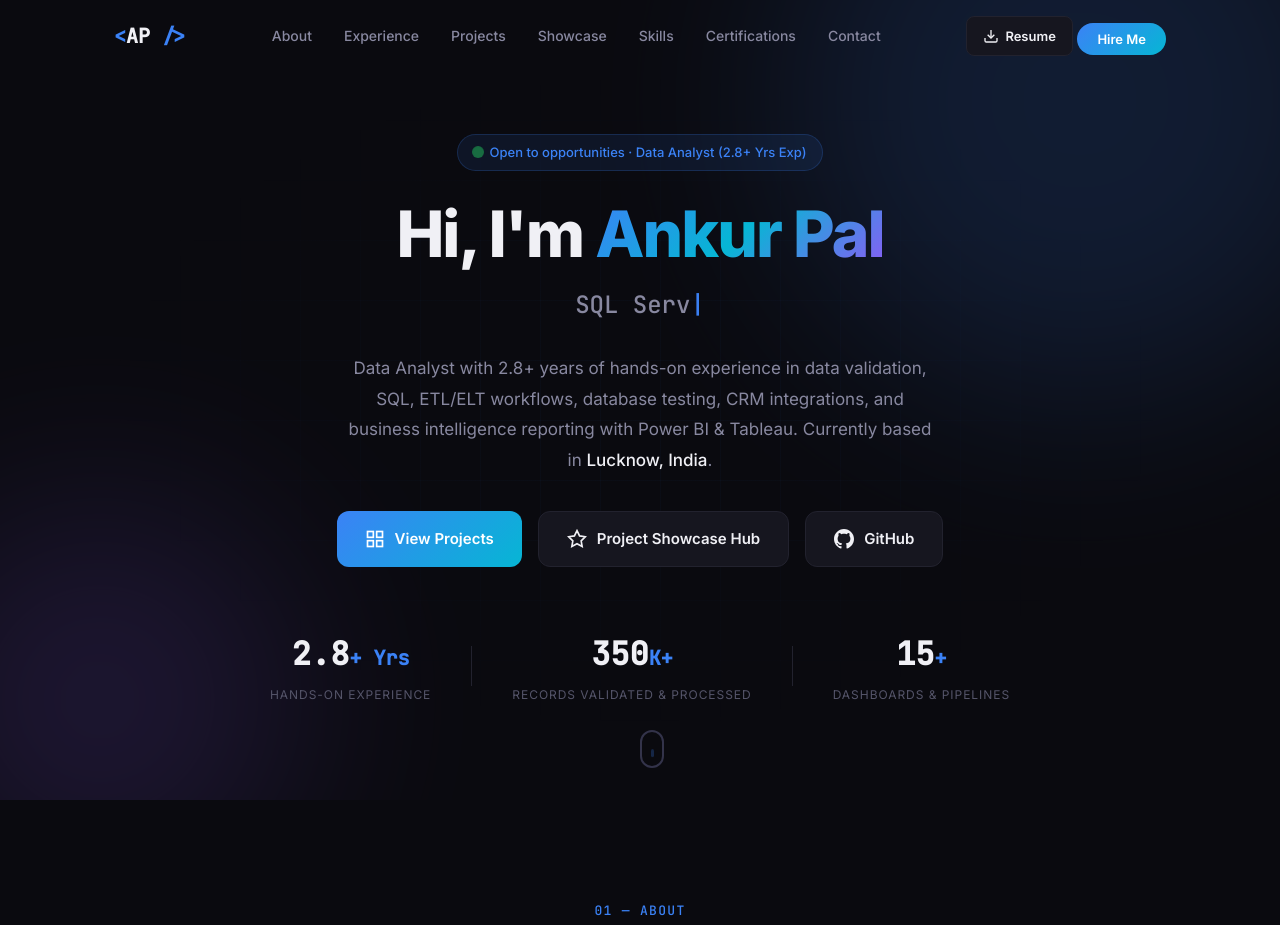
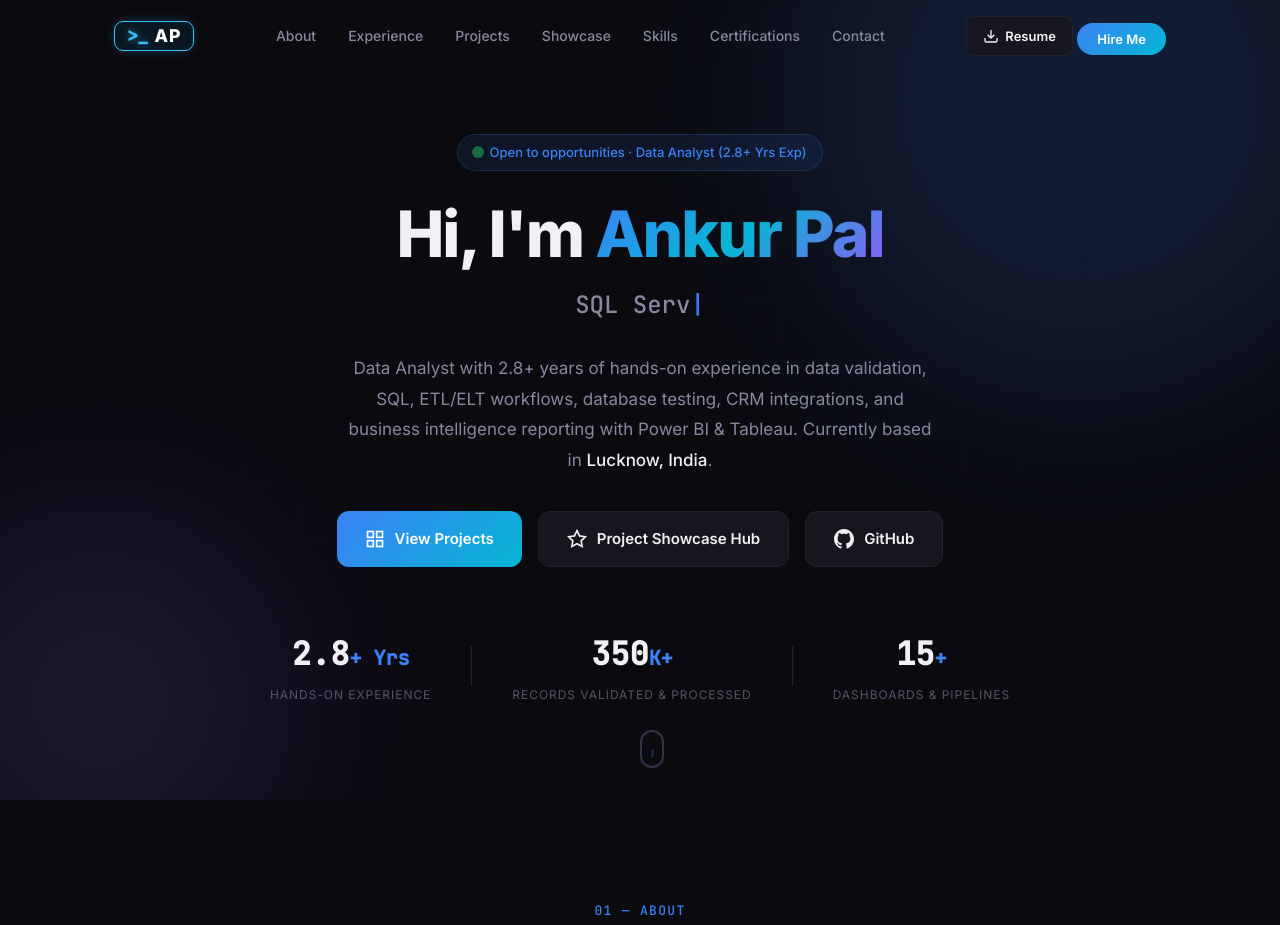
Before and after one commit to Ank-Pal/ank-pal.github.io, a plain HTML site: page index.html in a window 1280 px wide. Shown: the top 925 px of the page. Drawn offline with Linux system fonts and the light colour scheme.

Commit message:
Update navbar logo to modern terminal badge [ >_ AP ]

```diff
--- a/css/style.css
+++ b/css/style.css
@@ -101,15 +101,48 @@ img {
 }
 
 .nav-logo {
+    display: inline-flex;
+    align-items: center;
+    text-decoration: none;
+    transition: var(--transition);
+}
+
+.logo-terminal-badge {
+    display: inline-flex;
+    align-items: center;
+    gap: 7px;
+    padding: 5px 12px;
+    background: rgba(14, 165, 233, 0.08);
+    border: 1.5px solid #38bdf8;
+    border-radius: 9px;
+    box-shadow: 0 0 12px rgba(56, 189, 248, 0.2), inset 0 0 8px rgba(56, 189, 248, 0.06);
+    transition: all 0.25s cubic-bezier(0.4, 0, 0.2, 1);
+}
+
+.nav-logo:hover .logo-terminal-badge {
+    background: rgba(14, 165, 233, 0.16);
+    border-color: #7dd3fc;
+    box-shadow: 0 0 20px rgba(56, 189, 248, 0.45), inset 0 0 12px rgba(56, 189, 248, 0.15);
+    transform: translateY(-1px);
+}
+
+.logo-prompt {
     font-family: var(--font-mono);
-    font-size: 1.25rem;
-    font-weight: 700;
-    color: var(--text-primary);
-    transition: var(--transition);
-}
-
-.logo-bracket {
-    color: var(--accent-blue);
+    font-size: 1.15rem;
+    font-weight: 800;
+    color: #38bdf8;
+    letter-spacing: -0.04em;
+    text-shadow: 0 0 8px rgba(56, 189, 248, 0.7);
+    line-height: 1;
+}
+
+.logo-text {
+    font-family: var(--font-sans);
+    font-size: 1.1rem;
+    font-weight: 800;
+    color: #ffffff;
+    letter-spacing: 0.05em;
+    line-height: 1;
 }
 
 .nav-links {
--- a/index.html
+++ b/index.html
@@ -15,8 +15,11 @@
     <!-- Navigation -->
     <nav class="nav" id="nav">
         <div class="nav-container">
-            <a href="#hero" class="nav-logo">
-                <span class="logo-bracket">&lt;</span>AP<span class="logo-bracket"> /&gt;</span>
+            <a href="#hero" class="nav-logo" aria-label="Ankur Pal - Portfolio Home">
+                <span class="logo-terminal-badge">
+                    <span class="logo-prompt">&gt;_</span>
+                    <span class="logo-text">AP</span>
+                </span>
             </a>
             <ul class="nav-links" id="navLinks">
                 <li><a href="#about">About</a></li>
```
Also changed, not shown: showcase.html (+5 -2 lines).
